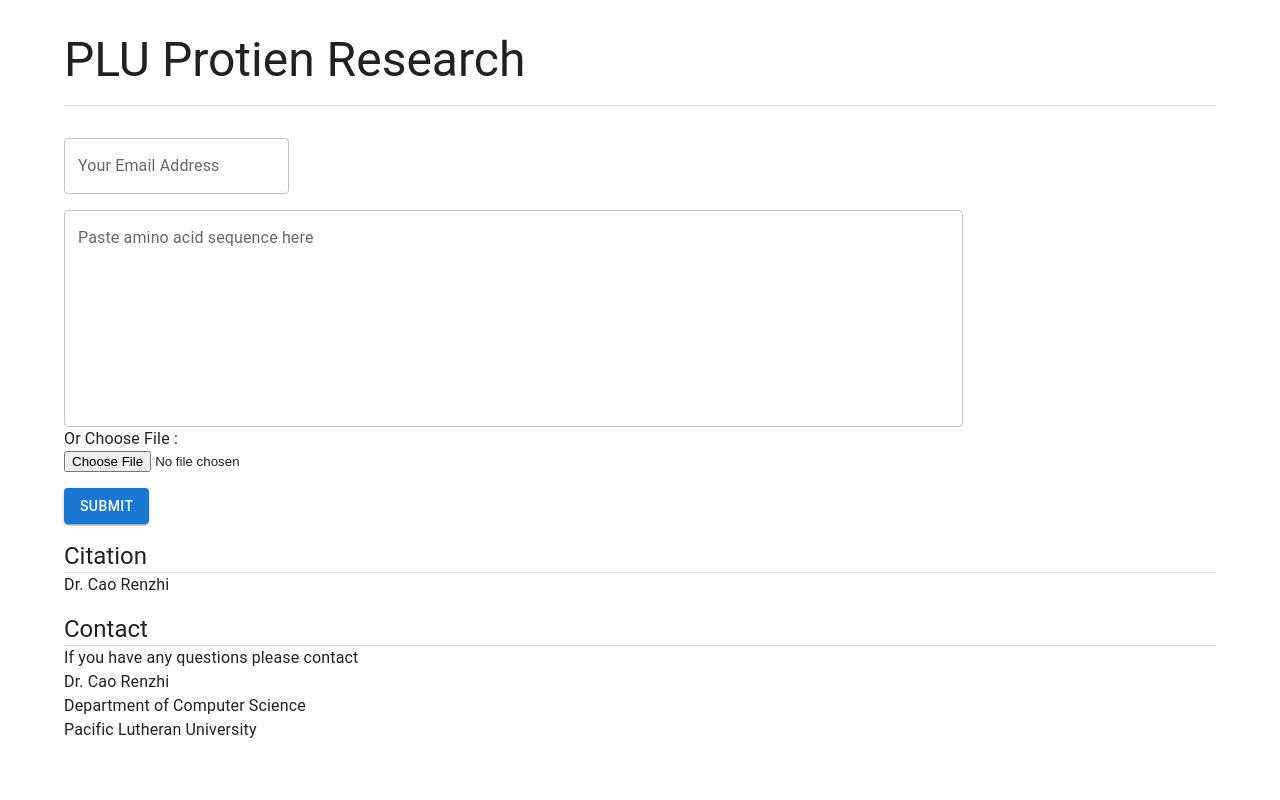
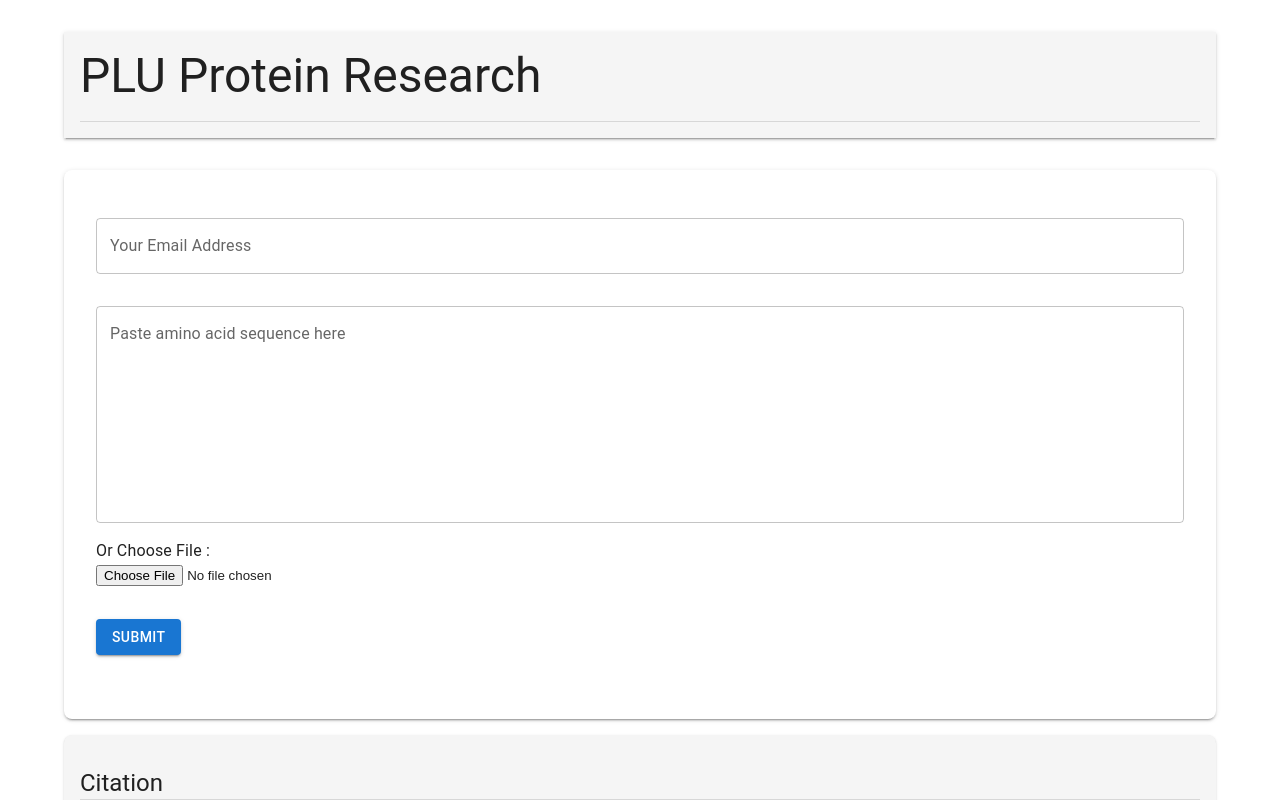
Before and after one commit to Cao-Labs/AlphaAnalyzer, a React (Vite) app: page / in a window 1280 px wide. Shown: the top 800 px of the page. Built offline with nearby package versions, Linux system fonts and the light colour scheme.

Commit message:
UI Enhancements

```diff
--- a/src/routes/HomePage.tsx
+++ b/src/routes/HomePage.tsx
@@ -1,32 +1,25 @@
-import { Box,
-    Container,
-    Typography,
-    Divider,
-    TextField,
-    Button }
-    from "@mui/material";
-import { ChangeEvent, useState} from "react";
+import { Box, Container, Typography, Divider, TextField, Button } from "@mui/material";
+import { ChangeEvent, useState } from "react";
 import { useNavigate } from "react-router-dom";
 import { useEmail } from "../components/EmailProtienContext";
 import emailjs from 'emailjs-com';
-
 
 export default function HomePage() {
     const navigate = useNavigate();
     const { email, setEmail } = useEmail();
 
     const handleSubmit = async () => {
-        navigate('/submit')
+        navigate('/submit');
         sendEmail();
     };
     const [proteinSequence, setProteinSequence] = useState("");
-    const [protienFile, setProtienFile] = useState<File | undefined>();
+    const [proteinFile, setProteinFile] = useState<File | undefined>();
 
     function sendEmail() {
         const templateParams = {
             email: email,
             protein_sequence: proteinSequence,
-            protien_file: protienFile
+            protein_file: proteinFile
         };
 
         emailjs.send('service_g6xd54r', 'template_05wvtnl', templateParams, 'TpxaKz1mUKkkrkpQ3')
@@ -38,32 +31,30 @@
             });
     }
 
-    const handleOnChangeFile = (e: React.FormEvent<HTMLInputElement>) => {
-        const target = e.target as HTMLInputElement & {
-            files: FileList;
-        }
-        setProtienFile(target.files[0]);
+    const handleOnChangeFile = (e: ChangeEvent<HTMLInputElement>) => {
+        const target = e.target as HTMLInputElement & { files: FileList };
+        setProteinFile(target.files[0]);
     }
 
+    return (
+        <Container fixed>
+            <Box gap={0} p={2} bgcolor={'#f5f5f5'} sx={{ my: 4 }} boxShadow={2}>
+                <Typography variant="h3" gutterBottom>
+                    PLU Protein Research
 
-
-    return (
-
-        <Container>
-
-            <Box sx={{my: 4}}>
-                <Typography variant="h3" gutterBottom>
-                    PLU Protien Research
                 </Typography>
-                <Divider/>
+                <Divider />
             </Box>
 
+            <Box gap={2} p={4} bgcolor={'#ffffff'} boxShadow={2} borderRadius={2}>
                 <Box
                     component="form"
                     sx={{
-                my:2,
-                '& > :not(style)': { m: 0, width: '25ch' },
-
+                        my: 2,
+                        display: 'flex',
+                        flexDirection: 'column',
+                        alignItems: 'center',
+                        //'& .MuiTextField-root': { my: 2, width: '100%' },
                     }}
                     noValidate
                     autoComplete="off"
@@ -72,18 +63,17 @@
                         id="email-form"
                         label="Your Email Address"
                         variant="outlined"
-                placeholder={"results sent here"}
-                onChange={(e) => setEmail(e.target.value)}/>
+                        placeholder="Results sent here"
+                        onChange={(e) => setEmail(e.target.value)}
+                        fullWidth
+                    />
                 </Box>
-
 
                 <Box
                     component="form"
                     sx={{
-                my:2,
-                display: 'flex',
-                flexDirection: 'column',
-                '& .MuiTextField-root': { m: 0, width: '100ch' },
+                        my: 2,
+                        '& .MuiTextField-root': { my: 2, width: '100%' },
                     }}
                     noValidate
                     autoComplete="off"
@@ -93,44 +83,35 @@
                         label="Paste amino acid sequence here"
                         multiline
                         rows={8}
-                placeholder="ex. >Protien2
-                SATVSEINDTSVDJJHJKSHD"
+                        placeholder="ex. >Protein2\nSATVSEINDTSVDJJHJKSHD"
                         onChange={(e) => setProteinSequence(e.target.value)}
+                        fullWidth
                     />
-                <Typography>Or Choose File :</Typography>
-                <input type="file"
-                onChange={e => handleOnChangeFile(e)}/>
+                    <Typography >Or Choose File :</Typography>
+                    <input type="file" onChange={handleOnChangeFile} />
                 </Box>
 
-            <Box sx = {{my: 2}}>
-
+                <Box sx={{ my: 4}}>
+                    <Button onClick={handleSubmit} variant="contained">Submit</Button>
+                </Box>
             </Box>
 
-            <Box sx = {{my: 2}}>
-                <Button onClick={() => {
-                handleSubmit()
-                }} variant="contained">Submit</Button>
-            </Box>
-
-            <Box sx = {{my: 2}}>
+            <Box sx={{ my: 2, p: 2, bgcolor: '#f5f5f5', borderRadius: 2, boxShadow: 1 }}>
+                <Box sx={{ my: 2 }}>
                     <Typography variant='h5'>Citation</Typography>
-                <Divider/>
+                    <Divider />
                     <Typography>Dr. Cao Renzhi</Typography>
                 </Box>
 
-            <Box sx = {{my: 2}}>
+                <Box sx={{ my: 2 }}>
                     <Typography variant='h5'>Contact</Typography>
-                <Divider/>
-
-                <Typography>If you have any questions please contact</Typography>
+                    <Divider />
+                    <Typography>If you have any questions, please contact:</Typography>
                     <Typography>Dr. Cao Renzhi</Typography>
                     <Typography>Department of Computer Science</Typography>
                     <Typography>Pacific Lutheran University</Typography>
-
+                </Box>
             </Box>
         </Container>
-
-
     );
-
 }
```
Lines whose indentation alone changed are shown as unchanged.
